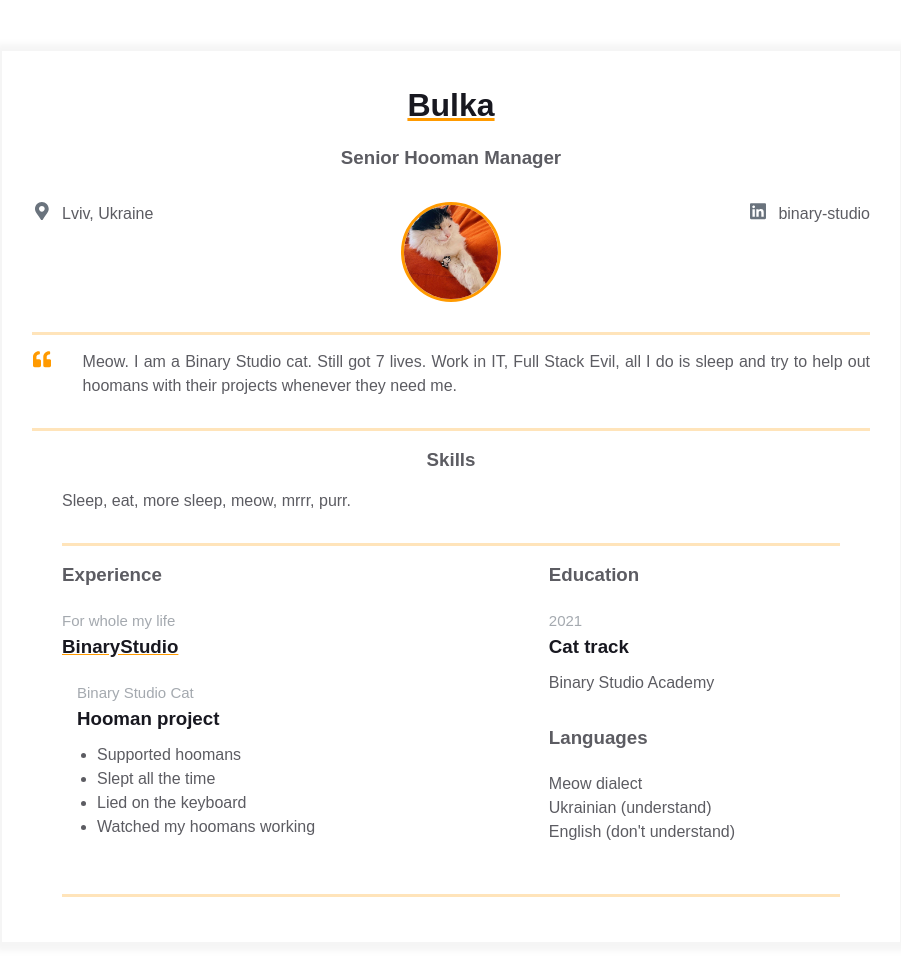
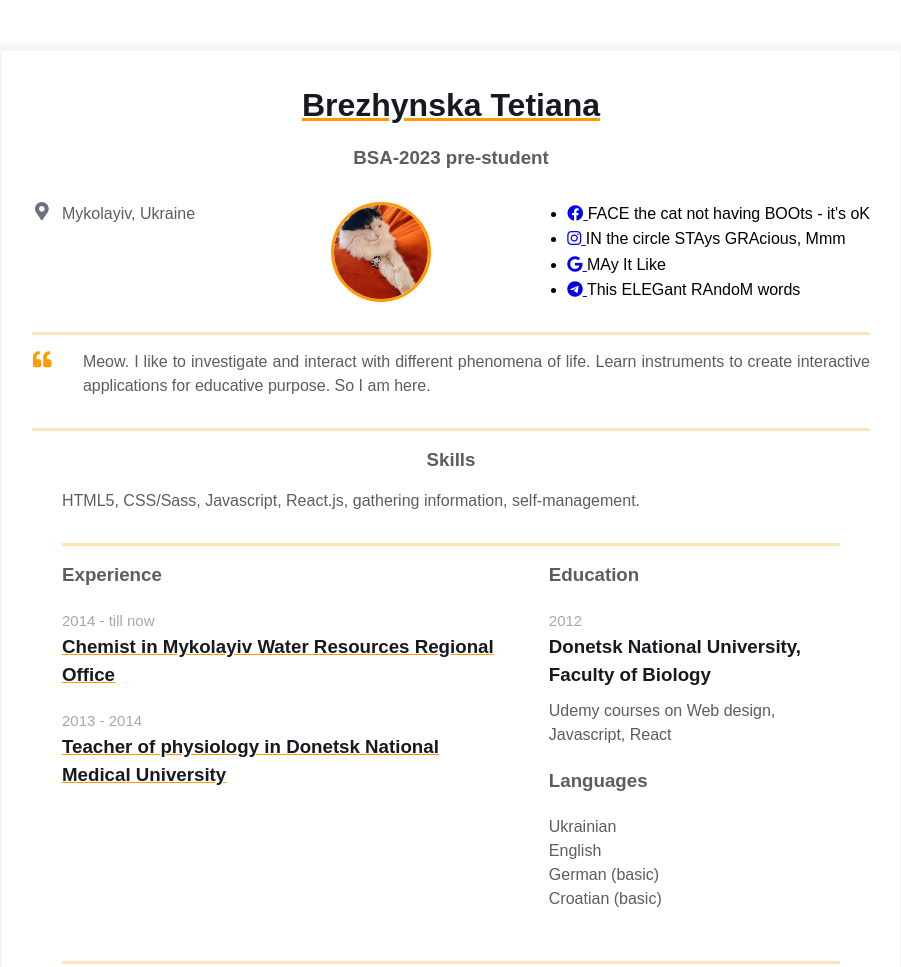
Before and after one commit to Shcracoziabra/homepage, a plain HTML site: page index.html in a window 1280 px wide. Shown: the whole page, without its empty margins (189-1090 px from the left). Drawn offline with Linux system fonts and the light colour scheme.

Commit message:
Added personal0 info

```diff
--- a/index.html
+++ b/index.html
@@ -3,6 +3,7 @@
   <head>
     <meta charset="UTF-8" />
     <meta name="viewport" content="width=device-width, initial-scale=1"/>
+    <link rel="stylesheet" href="https://cdnjs.cloudflare.com/ajax/libs/font-awesome/6.4.0/css/all.min.css" integrity="sha512-iecdLmaskl7CVkqkXNQ/ZH/XLlvWZOJyj7Yy7tcenmpD1ypASozpmT/E0iPtmFIB46ZmdtAc9eNBvH0H/ZpiBw==" crossorigin="anonymous" referrerpolicy="no-referrer" />
     <link rel="stylesheet" href="styles.css">
     <title>Résumé</title>
   </head>
@@ -11,8 +12,8 @@
       <div class="resume">
         <div class="container">
           <div class="resume__block">
-            <h1 class="contact-info__header">Bulka</h1>
-            <h3 class="contact-info__sub-header">Senior Hooman Manager</h3>
+            <h1 class="contact-info__header">Brezhynska Tetiana</h1>
+            <h3 class="contact-info__sub-header">BSA-2023 pre-student</h3>
 
             <div class="contact_info_container fh">
               <div class="contact-info__block">
@@ -24,7 +25,7 @@
                       </path>
                     </svg>
                   </div>
-                  <span>Lviv, Ukraine</span>
+                  <span>Mykolayiv, Ukraine</span>
                 </a>
               </div>
 
@@ -32,18 +33,28 @@
                 <img class="contact-info__avatar" src="assets/bulka.jpg" alt="Avatar">
               </div>
 
-              <div class="contact-info__block">
-                <a href="https://ua.linkedin.com/company/binary-studio_241166" rel="author" class="contact-info__item">
-                  <div class="contact-info__item-icon-wrapper">
-                    <svg class="contact-info__item-icon" xmlns="http://www.w3.org/2000/svg" viewBox="0 0 448 512">
-                      <path
-                        d="M416 32H31.9C14.3 32 0 46.5 0 64.3v383.4C0 465.5 14.3 480 31.9 480H416c17.6 0 32-14.5 32-32.3V64.3c0-17.8-14.4-32.3-32-32.3zM135.4 416H69V202.2h66.5V416zm-33.2-243c-21.3 0-38.5-17.3-38.5-38.5S80.9 96 102.2 96c21.2 0 38.5 17.3 38.5 38.5 0 21.3-17.2 38.5-38.5 38.5zm282.1 243h-66.4V312c0-24.8-.5-56.7-34.5-56.7-34.6 0-39.9 27-39.9 54.9V416h-66.4V202.2h63.7v29.2h.9c8.9-16.8 30.6-34.5 62.9-34.5 67.2 0 79.7 44.3 79.7 101.9V416z">
-                      </path>
-                    </svg>
-                  </div>
-                  <span>binary-studio</span>
-                </a>
-              </div>
+              <ul class="contact-info__block">
+                <li>
+                  <a href="https://www.facebook.com/Shcracoziabra" rel="author">
+                    <i class="fa-brands fa-facebook"></i>
+                  </a>FACE the cat not having BOOts - it's oK
+                </li>
+                <li>
+                  <a href="https://www.instagram.com/shcracoziabra" rel="author">
+                    <i class="fa-brands fa-instagram"></i>
+                  </a>IN the circle STAys GRAcious, Mmm
+                </li>
+                <li>
+                  <a href="mailto: brezhynska9012@gmail.com" rel="author">
+                    <i class="fa-brands fa-google"></i>
+                  </a> MAy It Like
+                </li>
+                <li>
+                  <a href="https://t.me/@shcraco" rel="author">
+                    <i class="fa-brands fa-telegram"></i>
+                  </a>This ELEGant RAndoM words
+                </li>
+              </ul>
             </div>
           </div>
         </div>
@@ -58,9 +69,9 @@
                 </svg>
               </div>
               <p class="intro_text">Meow.
-                I am a Binary Studio cat. Still got 7 lives. Work in IT, Full Stack Evil,
-                all I do is sleep and try to help out hoomans with their projects whenever
-                they need me.
+                I like to investigate and interact with different phenomena of life.
+                Learn instruments to create interactive applications for educative purpose.
+                So I am here.
               </p>
             </div>
           </div>
@@ -68,7 +79,7 @@
             <div class="resume__block">
               <div class="skills">
                 <h3 class="skills__header">Skills</h3>
-                <p class="skills__text">Sleep, eat, more sleep, meow, mrrr, purr. </p>
+                <p class="skills__text">HTML5, CSS/Sass, Javascript, React.js, gathering information, self-management. </p>
               </div>
             </div>
           </div>
@@ -80,18 +91,12 @@
                   <h3 class="experiences__header">Experience</h3>
                   <div class="experiences__company">
                     <div class="experiences__company-header">
-                      <span class="experiences__company-header-durability">For whole my life</span>
-                      <h3 class="experiences__company-header-name">BinaryStudio</h3>
+                      <span class="experiences__company-header-durability">2014 - till now</span>
+                      <h3 class="experiences__company-header-name">Chemist in Mykolayiv Water Resources Regional Office</h3>
                     </div>
-                    <div class="experiences__company-project">
-                      <span class="experiences__company-project-role">Binary Studio Cat</span>
-                      <h3 class="experiences__company-project-name">Hooman project</h3>
-                      <ul class="experiences__company-project-responsibilities">
-                        <li>Supported hoomans</li>
-                        <li>Slept all the time</li>
-                        <li>Lied on the keyboard</li>
-                        <li>Watched my hoomans working</li>
-                      </ul>
+                    <div class="experiences__company-header">
+                      <span class="experiences__company-header-durability">2013 - 2014</span>
+                      <h3 class="experiences__company-header-name">Teacher of physiology in Donetsk National Medical University</h3>
                     </div>
                   </div>
                 </div>
@@ -99,21 +104,24 @@
                   <div class="additional-info__education">
                     <h3 class="additional-info__education-header">Education</h3>
                     <div class="additional-info__education-university">
-                      <span class="additional-info__education-university-durability">2021</span>
-                      <h3 class="additional-info__education-university-speciality">Cat track</h3>
-                      <p class="additional-info__education-university-name">Binary Studio Academy</p>
+                      <span class="additional-info__education-university-durability">2012</span>
+                      <h3 class="additional-info__education-university-speciality">Donetsk National University, Faculty of Biology</h3>
+                      <p class="additional-info__education-university-name">Udemy courses on Web design, Javascript, React </p>
                     </div>
                   </div>
                   <div class="additional-info__languages">
                     <h3 class="additional-info__languages-header">Languages</h3>
                     <p class="additional-info__languages-item">
-                      Meow dialect
+                      Ukrainian
                     </p>
                     <p class="additional-info__languages-item">
-                      Ukrainian (understand)
+                      English
                     </p>
                     <p class="additional-info__languages-item">
-                      English (don't understand)
+                      German (basic)
+                    </p>
+                    <p class="additional-info__languages-item">
+                      Croatian (basic)
                     </p>
                   </div>
                 </div>
```
